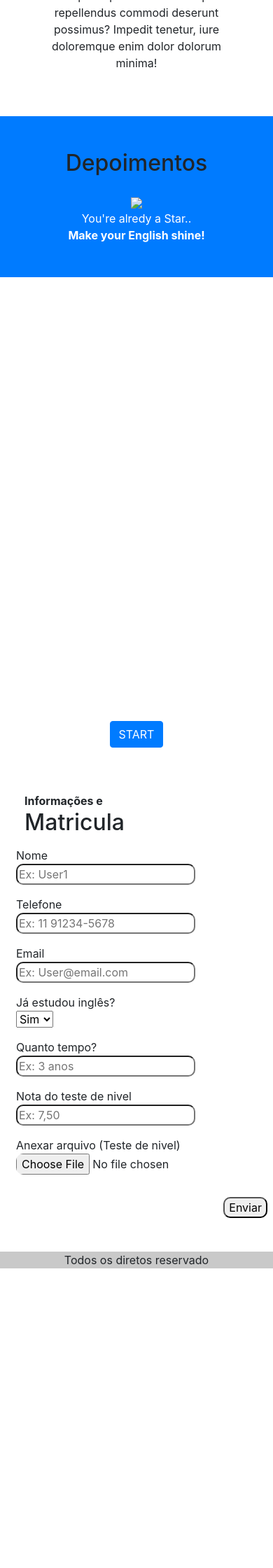
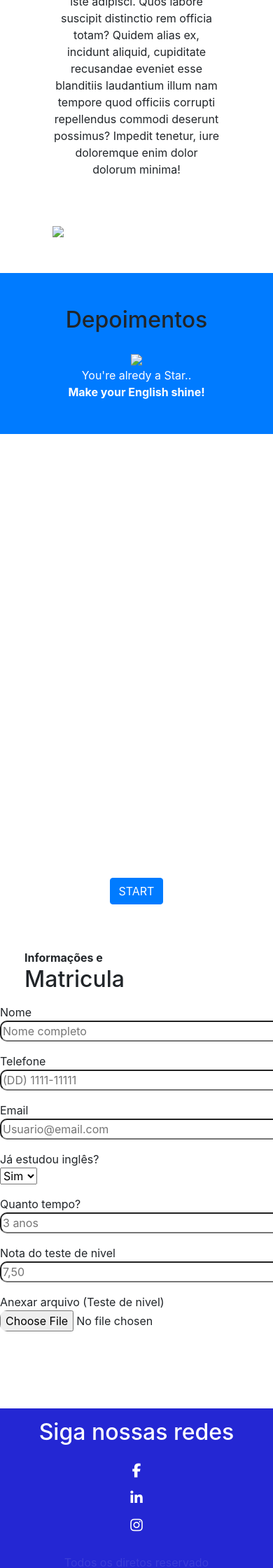
Before and after one commit to Matheus-Msantos/Projeto_SEA, a PHP site: page / in a window 390 px wide; the page is wider, and only the part inside the window is pictured. Shown: the part 1640-3880 px from the top of that part at 70% size. Before the commit the page ends 3452 px from the top of that part, so only its background shows below. Run offline with PHP 8.4, Linux system fonts and the light colour scheme; some libraries are stand-ins or nearby versions.

Commit message:
arrumando responsividade

```diff
--- a/css/secao-principal.css
+++ b/css/secao-principal.css
@@ -1,10 +1,11 @@
 /* ----- Menu ----- */
 #menu{
-    position: fixed;
-    top: 0;
-    right: 0;
-    left: 0;
     background-color: rgba(255, 255, 255, .3);
+}
+
+.icon{
+    margin-top: 15px;
+    padding-left: 15px;
 }
 
 /* ----- Section Banner ----- */
@@ -63,6 +64,10 @@
     text-align: center;
 }
 
+h2{
+    text-align: center;
+}
+
 /* ----- Section Depoimentos ----- */
 
 #depoimentos h2{
@@ -102,9 +107,31 @@
 }
 
 /* ----- Section Roda-pé ----- */
-.roda-pe{
-    background-color: rgb(201, 201, 201);
+footer{
+    background-color: rgb(36, 39, 211);
+    padding: 15px;
 }
-.roda-pe p{
+
+footer h2{
+    text-align: center;
+    color: white;
+}
+
+footer a {
+    color: white;
+}
+
+footer a:hover{
+    color: black;
+}
+
+.icon-redes{
+    margin-top: 15px;
     text-align: center;
 }
+
+footer p{
+    text-align: center;
+    color: rgb(255, 255, 255, .1);
+    margin-top: 30px;
+}
--- a/index.html
+++ b/index.html
@@ -24,12 +24,12 @@
 
 <body>
     <header id="menu">
-        <nav class="navbar navbar-light bg-tranparent">
+        <nav class="navbar navbar-expand-sm navbar-light bg-tranparent">
             <a class="navbar-brand" href="#"><img src="https://via.placeholder.com/70/"> SEA - Star English Academy</a>
             <button class="navbar-toggler" type="button" data-toggle="collapse" data-target="#navbarNav">
                 <i class="fas fa-bars"></i>
             </button>
-            <div class="collapse navbar-collapse" id="navbarNav">
+            <div class="collapse navbar-collapse justify-content-end" id="navbarNav">
                 <ul class="navbar-nav">
                     <li class="nav-item active">
                         <a class="nav-link" href="#">Home</a>
@@ -51,6 +51,12 @@
                     </li>
                     <li class="nav-item">
                         <a class="nav-link" href="#matricula">Matricula</a>
+                    </li>
+                    <li>
+                        <a href="#"><i class="icon fas fa-chalkboard-teacher fa-lg"></i></a>
+                    </li>
+                    <li>
+                        <a href="#"><i class="icon fas fa-user fa-lg"></i></a>
                     </li>
                 </ul>
             </div>
@@ -77,51 +83,71 @@
 
         <section id="sobre">
             <div class="row">
-                <div class="col-10 d-flex mx-auto align-items-center ">
+                <div class="col-10 col-lg-3 d-flex mx-auto align-items-center ">
                     <img src="https://via.placeholder.com/70/">
                     <p>
                         Aulas individuais personalizadas.
                     </p>
                 </div>
-                <div class="col-10 d-flex mx-auto align-items-center">
+                <div class="col-10 col-lg-3 d-flex mx-auto align-items-center">
                     <img src="https://via.placeholder.com/70/">
                     <p>
                         Aula em grupo de acordo com a preferência do aulo.
                     </p>
                 </div>
-                <div class="col-10 d-flex mx-auto align-items-center">
+                <div class="col-10 col-lg-3 d-flex mx-auto align-items-center">
                     <img src="https://via.placeholder.com/70/">
                     <p>
-                        Nossos horarios são flexíveis proporcionam encaixe perfeito á rotina de jovens adultos
+                        Nossos horários são flexíveis proporcionam encaixe perfeito á rotina de jovens adultos
+                    </p>
+                </div>
+                <div class="col-10 col-lg-3 d-flex mx-auto align-items-center">
+                    <img src="https://via.placeholder.com/70/">
+                    <p>
+                        AUlas de conversação focadas em pronuncia.
                     </p>
                 </div>
             </div>
         </section>
 
         <section id="metodo" class="bg-primary py-5">
+            <div class="row">
+                <div class="col-10 col-lg-5 mx-auto">
                     <img src="https://via.placeholder.com/500x350/">
+                </div>
+                <div class="col-10 col-lg-5 mx-auto">
                     <h2>Metodologia</h2>
                     <p>
-                Seguimos um programa de estudo, mas com flexibilidade altera-lo de acordo com suas necessidades. Por
+                        Seguimos um programa de estudo, mas com flexibilidade altera-lo de acordo com suas necessidades.
+                        Por
                         isso
                         todo material é produzido de forma exclusiva
                     </p>
+                </div>
+            </div>
         </section>
 
         <section id="docentes" class="py-5 mx-5">
-            <div class="title-docentes d-flex justify-content-center">
-                <img src="https://via.placeholder.com/75/">
-                <h2 class="mt-3 ml-2">Nome</h2>
-            </div>
+            <div class="row">
+                <div class="col-10 col-lg-5 mx-auto">
+                    <h2 class="ml-2">Nome</h2>
                     <p>
-                Lorem ipsum dolor sit amet consectetur, adipisicing elit. Quaerat aliquam facilis maxime porro modi,
+                        Lorem ipsum dolor sit amet consectetur, adipisicing elit. Quaerat aliquam facilis maxime porro
+                        modi,
                         officia corporis iusto eos exercitationem! Minus voluptatum placeat dolorum eius inventore earum
                         voluptate, iste adipisci. Quos labore suscipit distinctio rem officia totam? Quidem alias ex,
                         incidunt
-                aliquid, cupiditate recusandae eveniet esse blanditiis laudantium illum nam tempore quod officiis
-                corrupti repellendus commodi deserunt possimus? Impedit tenetur, iure doloremque enim dolor dolorum
+                        aliquid, cupiditate recusandae eveniet esse blanditiis laudantium illum nam tempore quod
+                        officiis
+                        corrupti repellendus commodi deserunt possimus? Impedit tenetur, iure doloremque enim dolor
+                        dolorum
                         minima!
                     </p>
+                </div>
+                <div class="col-10 col-lg-5 mx-auto mt-5">
+                    <img src="https://via.placeholder.com/200/">
+                </div>
+            </div>
         </section>
         <section id="depoimentos" class="bg-primary py-5">
             <h2 class="pb-3">Depoimentos</h2>
@@ -176,17 +202,17 @@
                 <form class="mx-auto">
                     <div class="col-10 py-2">
                         <span>Nome</span>
-                        <input type="text" name="nome" placeholder="Ex: User1">
+                        <input type="text" name="nome" placeholder="Nome completo" size="50">
                     </div>
 
                     <div class="col-10 py-2">
                         <span>Telefone</span>
-                        <input type="text" name="fone" placeholder="Ex: 11 91234-5678">
+                        <input type="text" name="fone" placeholder="(DD) 1111-11111" size="50">
                     </div>
 
                     <div class="col-10 py-2">
                         <span>Email</span>
-                        <input type="text" name="email" placeholder="Ex: User@email.com">
+                        <input type="text" name="email" placeholder="Usuario@email.com" size="50">
                     </div>
 
                     <div class="col-10 py-2">
@@ -199,17 +225,17 @@
 
                     <div class="col-10 py-2">
                         <span>Quanto tempo?</span>
-                        <input type="text" name="tempoDeCurso" placeholder="Ex: 3 anos">
+                        <input type="text" name="tempoDeCurso" placeholder="3 anos" size="50">
                     </div>
 
                     <div class="col-10 py-2">
                         <span>Nota do teste de nivel</span>
-                        <input type="text" name="nota" placeholder="Ex: 7,50">
+                        <input type="text" name="nota" placeholder="7,50" size="50">
                     </div>
 
                     <div class="col-10 py-2">
                         <span>Anexar arquivo (Teste de nivel)</span>
-                        <input type="file" name="MAX_FILE_SIZE" value="4194304">
+                        <input type="file" name="MAX_FILE_SIZE" value="4194304" size="50">
                     </div>
 
                     <div class="d-flex justify-content-end pt-4">
@@ -220,8 +246,24 @@
             </div>
         </section>
     </main>
-    <footer class="roda-pe">
+    <footer>
+        <section>
+            <h2>Siga nossas redes</h2>
+            <div class="row">
+                <div class="icon-redes col-10 col-lg-3 mx-auto">
+                    <a href="#"><i class="fab fa-facebook-f fa-lg"></i></a>
+                </div>
+                <div class="icon-redes col-10 col-lg-3 mx-auto">
+                    <a href="#"><i class="fab fa-linkedin-in fa-lg"></i></a>
+                </div>
+                <div class="icon-redes col-10 col-lg-3 mx-auto">
+                    <a href="#"><i class="fab fa-instagram fa-lg"></i></a>
+                </div>
+            </div>
+        </section>
+
         <p>Todos os diretos reservado</p>
+
     </footer>
 
 </body>
```
Lines whose indentation alone changed are shown as unchanged.
